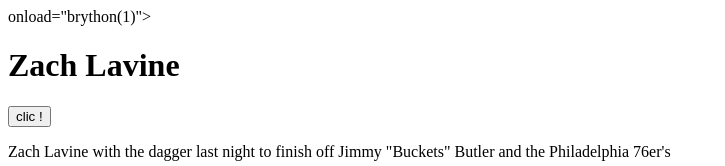
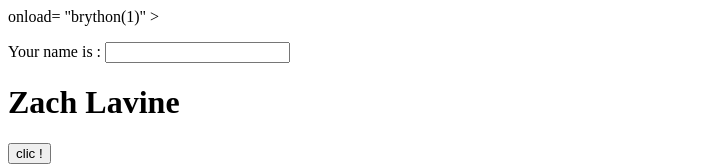
Before and after one commit to psymbiosis/jweil8.github.io, a plain HTML site: page z2.html in a window 1280 px wide. Shown: the top 166 px of the page, without its empty margins (0-725 px from the left). Drawn offline with Linux system fonts and the light colour scheme.

Commit message:
debugged

```diff
--- a/z2.html
+++ b/z2.html
@@ -2,8 +2,8 @@
     <head><title>#8</title>
     <script type="text/javascript" src="/brython.js"></script>
     </head>
-    <body> onload="brython(1)">
-        <script type="text/python">
+    <body> onload= "brython(1)" >
+    <script type="text/python">
             from browser import document, alert
 
 def echo(ev):
@@ -11,6 +11,7 @@
 
 document["test"].bind("click", echo)
 </script>
+<p>Your name is : <input id="zone" autocomplete="off">
         <h1>Zach Lavine</h1>
         <button id="test">clic !</button>
         <p>Zach Lavine with the dagger last night to finish off Jimmy "Buckets" Butler and the Philadelphia 76er's
```
